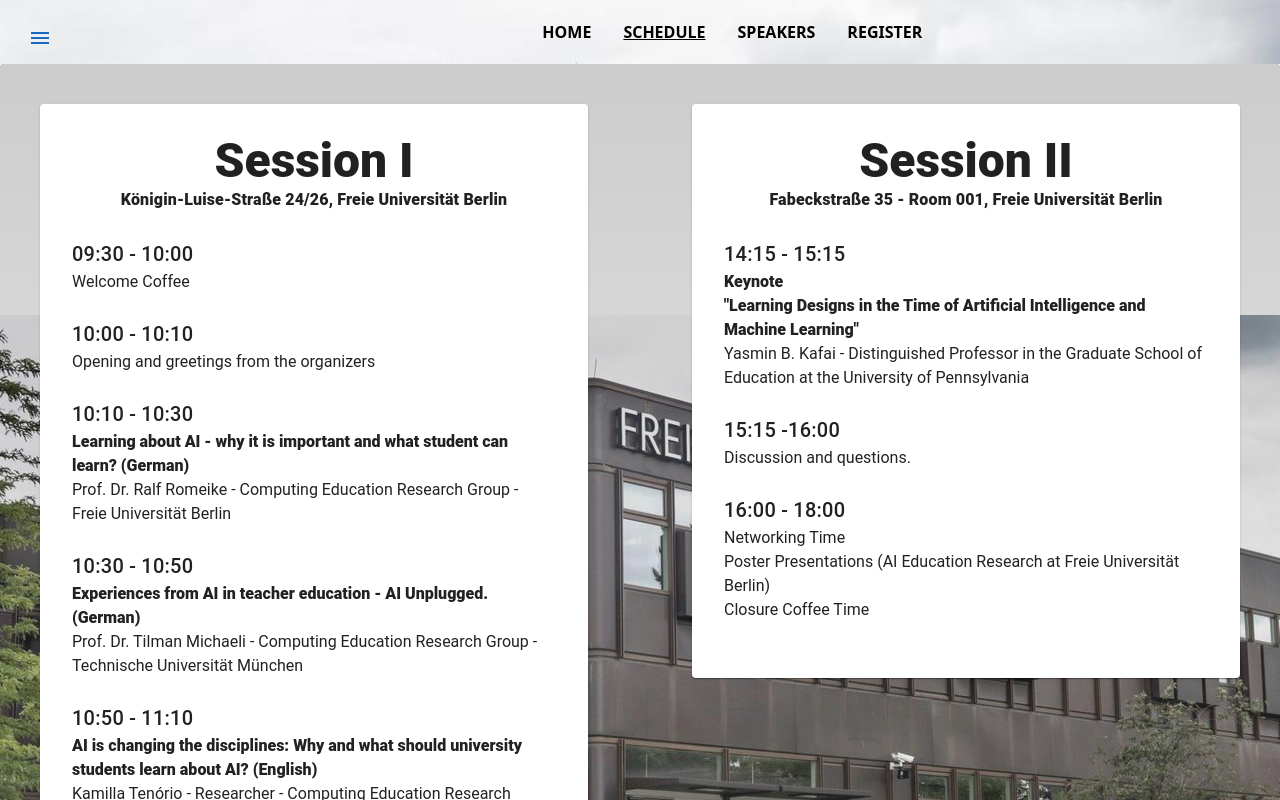
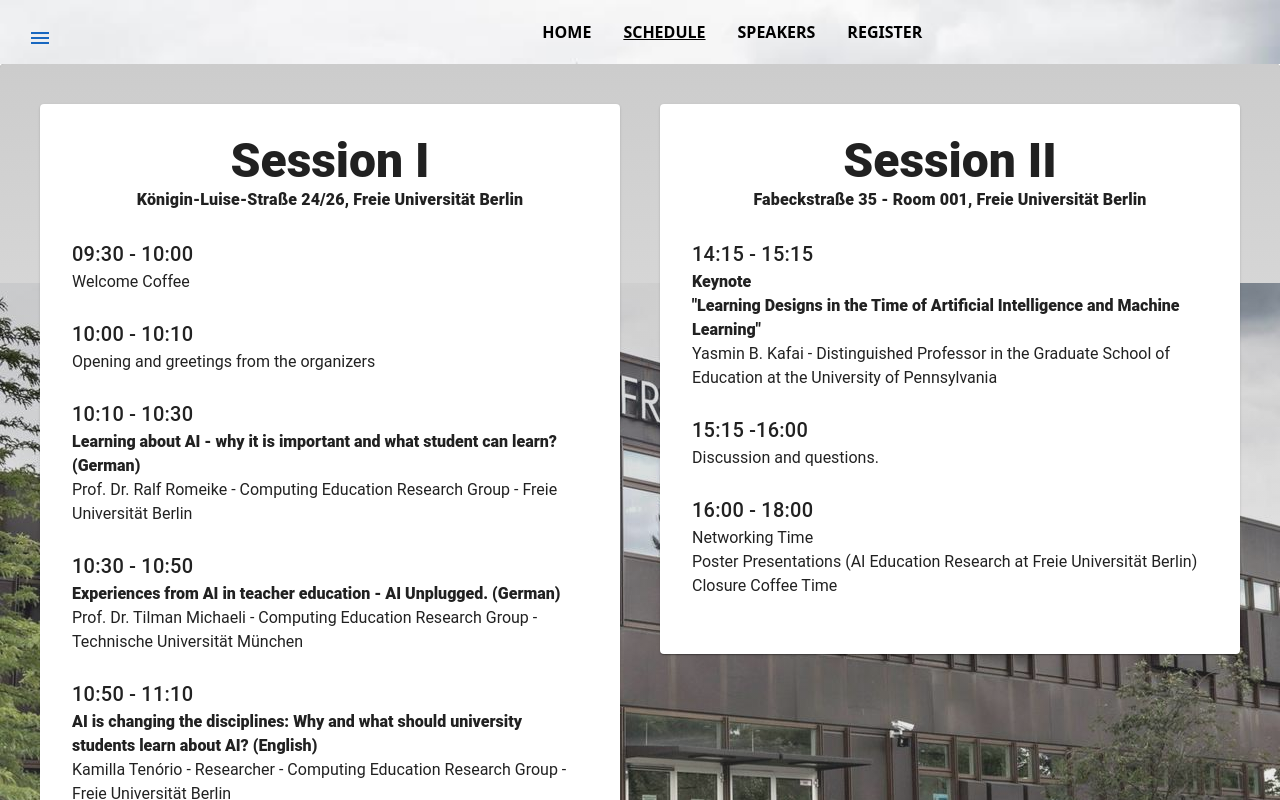
Before and after one commit to gregoryalbertt/AiWorkshop, a Vue app: page /schedule in a window 1280 px wide. Shown: the top 800 px of the page. Built offline with nearby package versions, Linux system fonts and the light colour scheme.

Commit message:
Adjust Schedule style

```diff
--- a/src/views/TheSchedule.vue
+++ b/src/views/TheSchedule.vue
@@ -3,8 +3,8 @@
         <v-img gradient="to bottom, rgba(0,0,0,.2), rgba(255,255,255,.2)" class="background" src="/fu-university.jpeg">
             <v-row>
 
-                <v-col cols="12" sm="6">
-                    <v-card class="ma-10 pa-8">
+                <v-col class="pr-0" cols="12" sm="6">
+                    <v-card class="mt-10 ml-10 mr-5 pa-8">
                         <div class="text-h3 font-weight-black text-center">
                             Session I
                         </div>
@@ -47,7 +47,8 @@
                             10:50 - 11:10
                         </div>
                         <div class="font-weight-black">
-                            AI is changing the disciplines: Why and what should university students learn about AI? (English) <br>
+                            AI is changing the disciplines: Why and what should university students learn about AI?
+                            (English) <br>
                         </div>
                         <div>
                             Kamilla Tenório - Researcher - Computing Education Research Group - Freie Universität Berlin
@@ -68,7 +69,7 @@
                             Responsible AI (German) <br>
                         </div>
                         <div>
-                            Prof. Dr. Claudia Müller-Birn -  Human-Centered Computing (HCC) - Freie Universität Berlin
+                            Prof. Dr. Claudia Müller-Birn - Human-Centered Computing (HCC) - Freie Universität Berlin
                         </div><br>
                         <div class="text-h6">
                             11:50 - 12:00
@@ -78,8 +79,8 @@
                         </div><br>
                     </v-card>
                 </v-col>
-                <v-col cols="12" sm="">
-                    <v-card class="ma-10 pa-8">
+                <v-col class="pl-0" cols="12" sm="6">
+                    <v-card class="mt-10 mr-10 ml-5 pa-8">
                         <div class="text-h3 font-weight-black text-center">
                             Session II
                         </div>
@@ -96,7 +97,8 @@
                             "Learning Designs in the Time of Artificial Intelligence and Machine Learning" <br>
                         </div>
                         <div>
-                            Yasmin B. Kafai - Distinguished Professor in the Graduate School of Education at the University of Pennsylvania
+                            Yasmin B. Kafai - Distinguished Professor in the Graduate School of Education at the University
+                            of Pennsylvania
                         </div><br>
 
                         <div class="text-h6">
```
